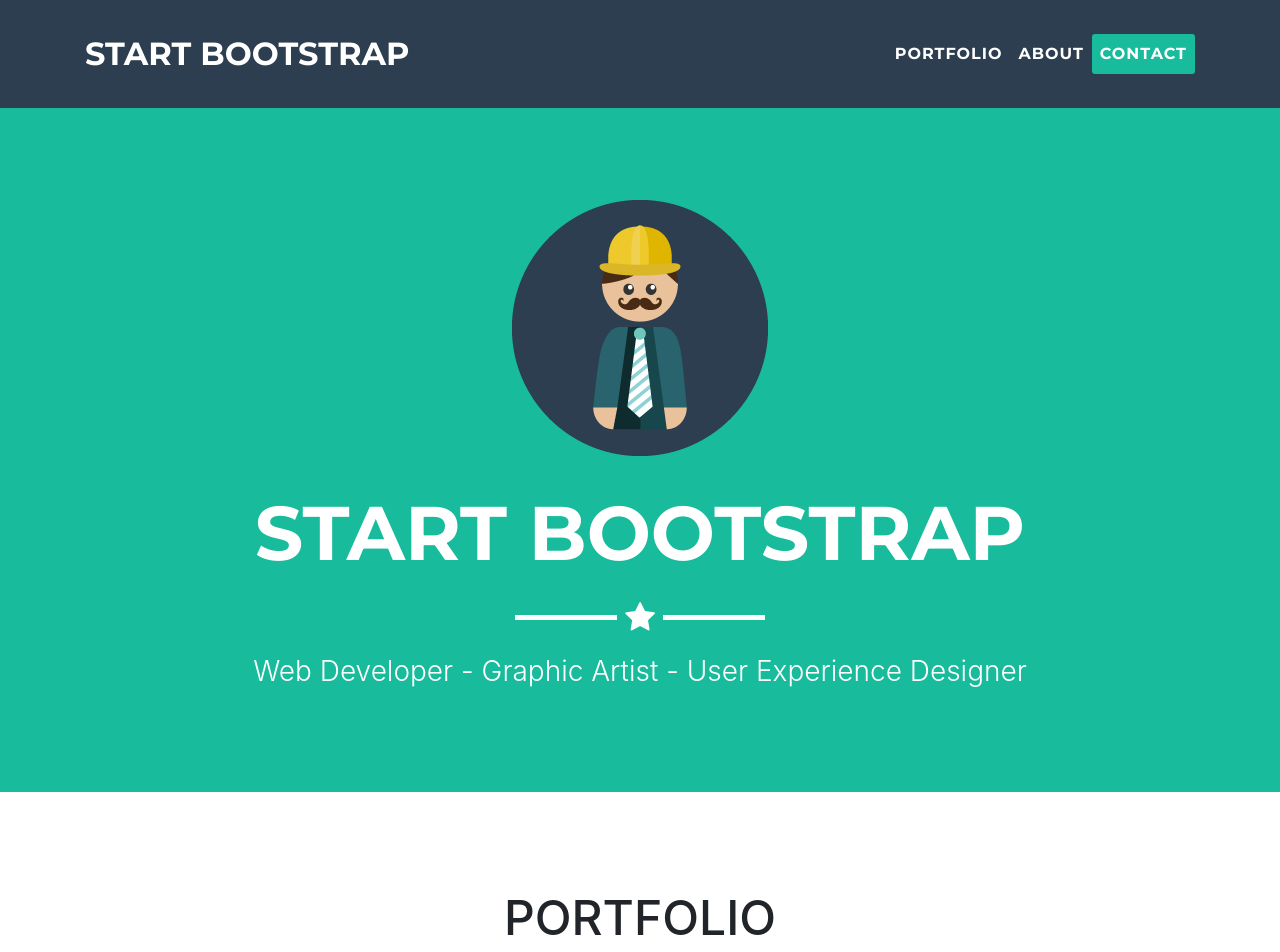
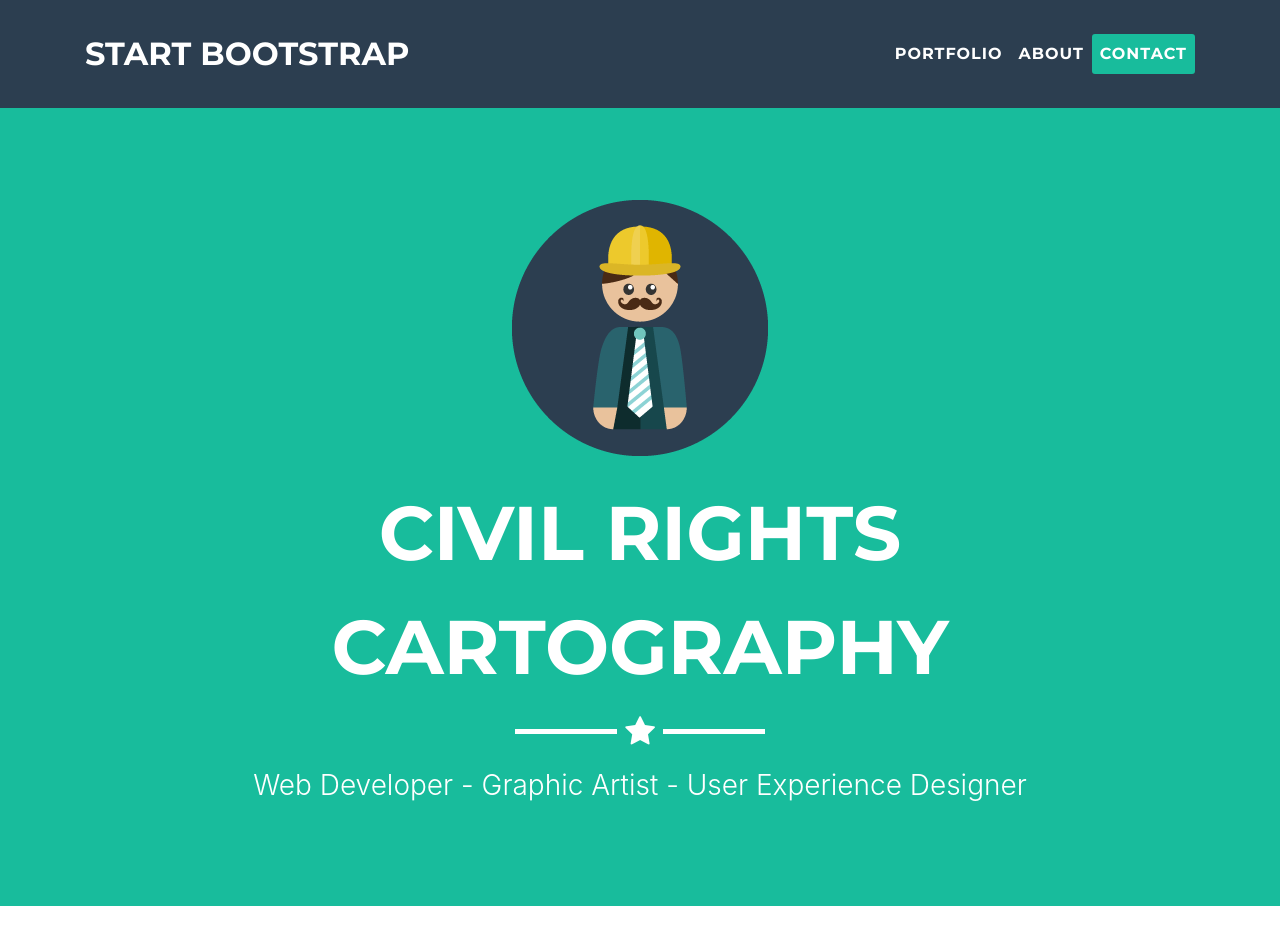
Before and after one commit to julesopolis/bcri_pitch_v02, a website with bundled scripts: page index.html in a window 1280 px wide. Shown: the top 952 px of the page. Built offline with nearby package versions, Linux system fonts and the light colour scheme.

Commit message:
Update index.html

```diff
--- a/index.html
+++ b/index.html
@@ -54,7 +54,7 @@
       <div class="container">
         <img class="img-fluid" src="img/profile.png" alt="">
         <div class="intro-text">
-          <span class="name">Start Bootstrap</span>
+          <span class="name">Civil Rights Cartography</span>
           <hr class="star-light">
           <span class="skills">Web Developer - Graphic Artist - User Experience Designer</span>
         </div>
@@ -64,7 +64,7 @@
     <!-- Portfolio Grid Section -->
     <section id="portfolio">
       <div class="container">
-        <h2 class="text-center">Portfolio</h2>
+        <h2 class="text-center">Proposal</h2>
         <hr class="star-primary">
         <div class="row">
           <div class="col-sm-4 portfolio-item">
```
